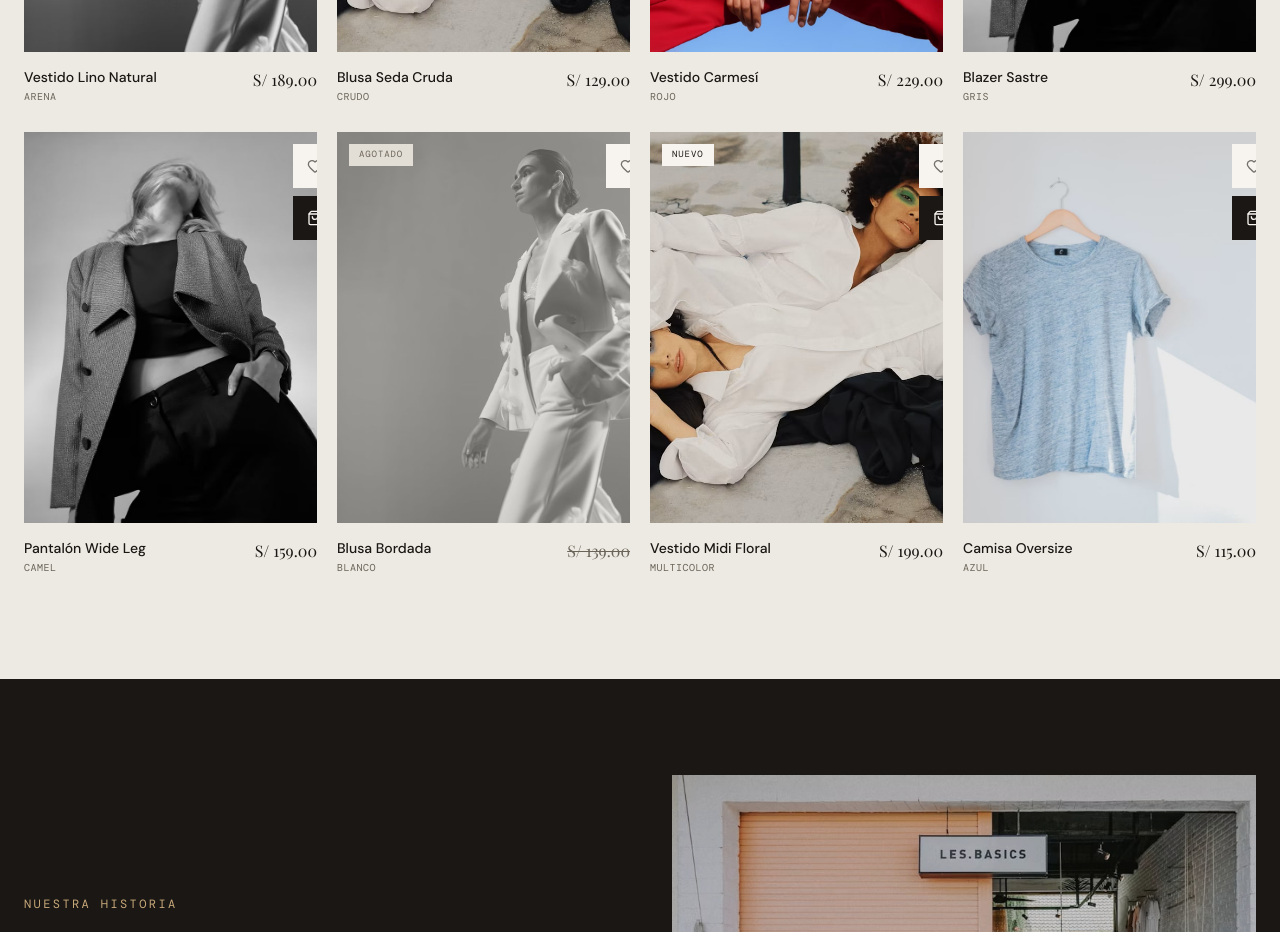
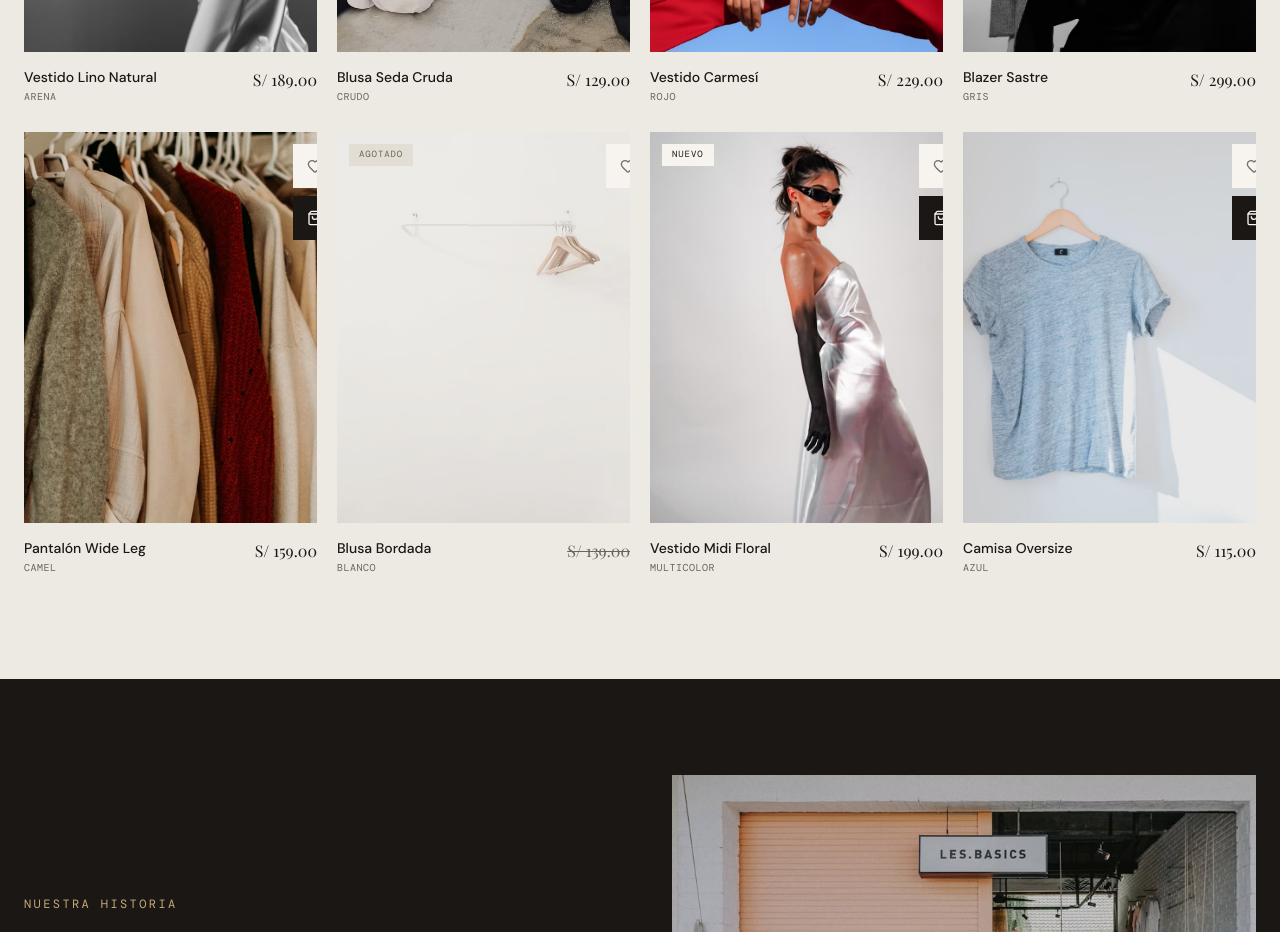
Before and after one commit to biondamd/Landing-Page-Novastyle, a Next.js app: page / in a window 1280 px wide. Shown: the part 2540-3472 px from the top of the page. Built offline with nearby package versions, Linux system fonts and the light colour scheme; a web font is replaced by a local one.

Commit message:
fix: catálogo visible e imágenes por producto

```diff
--- a/components/sections/Catalog.tsx
+++ b/components/sections/Catalog.tsx
@@ -101,7 +101,11 @@ export default function Catalog({ products, categories }: CatalogProps) {
                     key={product.id}
                     id={`producto-${product.id}`}
                     layout
-                    initial={{ opacity: 0, y: 20 }}
+                    // initial={false}: el producto se renderiza ya visible en el
+                    // servidor (opacity:1). Así la grilla nunca queda vacía si el
+                    // JavaScript no llega a ejecutarse; la animación de entrada al
+                    // filtrar/cargar más sigue funcionando cuando sí hay JS.
+                    initial={false}
                     animate={{ opacity: 1, y: 0 }}
                     exit={{ opacity: 0 }}
                     transition={{ duration: 0.4 }}
--- a/lib/mock-data.ts
+++ b/lib/mock-data.ts
@@ -7,13 +7,11 @@
 
 import type { Collection, Product } from "./types";
 
-// Tres productos aún no tienen foto propia y reutilizan provisionalmente la de
-// otra prenda. Cada uno lleva un TODO con el nombre exacto que debe tener su
-// archivo definitivo.
-//
-// Además, dos colecciones (Verano 2026 y Esenciales) comparten a propósito la
-// foto de una prenda del catálogo, según el diseño. Las imágenes propias de
-// colección viven en /images/colecciones/.
+// El set de fotos es limitado, así que —siguiendo el diseño de referencia—
+// algunas imágenes se comparten entre catálogo y colecciones. Los productos sin
+// foto propia llevan un TODO con el nombre que debería tener su archivo final.
+// Cada tarjeta del catálogo usa una imagen distinta para que la grilla se vea
+// completa.
 
 export const PRODUCTS: Product[] = [
   {
@@ -25,7 +23,7 @@ export const PRODUCTS: Product[] = [
     tag: "Nuevo",
     sold: false,
     // TODO(foto): /images/productos/vestido-lino-natural.jpg
-    // Provisional: reutiliza la Blusa Bordada, la de tonos más cercanos a "Arena".
+    // Provisional: la foto del traje claro (archivo blusa-bordada.jpg), tono "Arena".
     image: "/images/productos/blusa-bordada.jpg",
   },
   {
@@ -68,8 +66,8 @@ export const PRODUCTS: Product[] = [
     tag: null,
     sold: false,
     // TODO(foto): /images/productos/pantalon-wide-leg.jpg
-    // Provisional: reutiliza el Blazer Sastre, la única foto con pierna ancha.
-    image: "/images/productos/blazer-sastre.jpg",
+    // Provisional: la foto del perchero de "Esenciales" (tonos camel).
+    image: "/images/colecciones/esenciales.jpg",
   },
   {
     id: 6,
@@ -79,7 +77,8 @@ export const PRODUCTS: Product[] = [
     color: "Blanco",
     tag: "Edición limitada",
     sold: true,
-    image: "/images/productos/blusa-bordada.jpg",
+    // Agotada: usa la foto de la percha vacía de "Verano 2026".
+    image: "/images/colecciones/verano-2026.jpg",
   },
   {
     id: 7,
@@ -90,8 +89,8 @@ export const PRODUCTS: Product[] = [
     tag: "Nuevo",
     sold: false,
     // TODO(foto): /images/productos/vestido-midi-floral.jpg
-    // Provisional: reutiliza la Blusa Seda Cruda, de caída suelta y fluida.
-    image: "/images/productos/blusa-seda-cruda.jpg",
+    // Provisional: la foto del vestido de "Noche".
+    image: "/images/colecciones/noche.jpg",
   },
   {
     id: 8,
```
